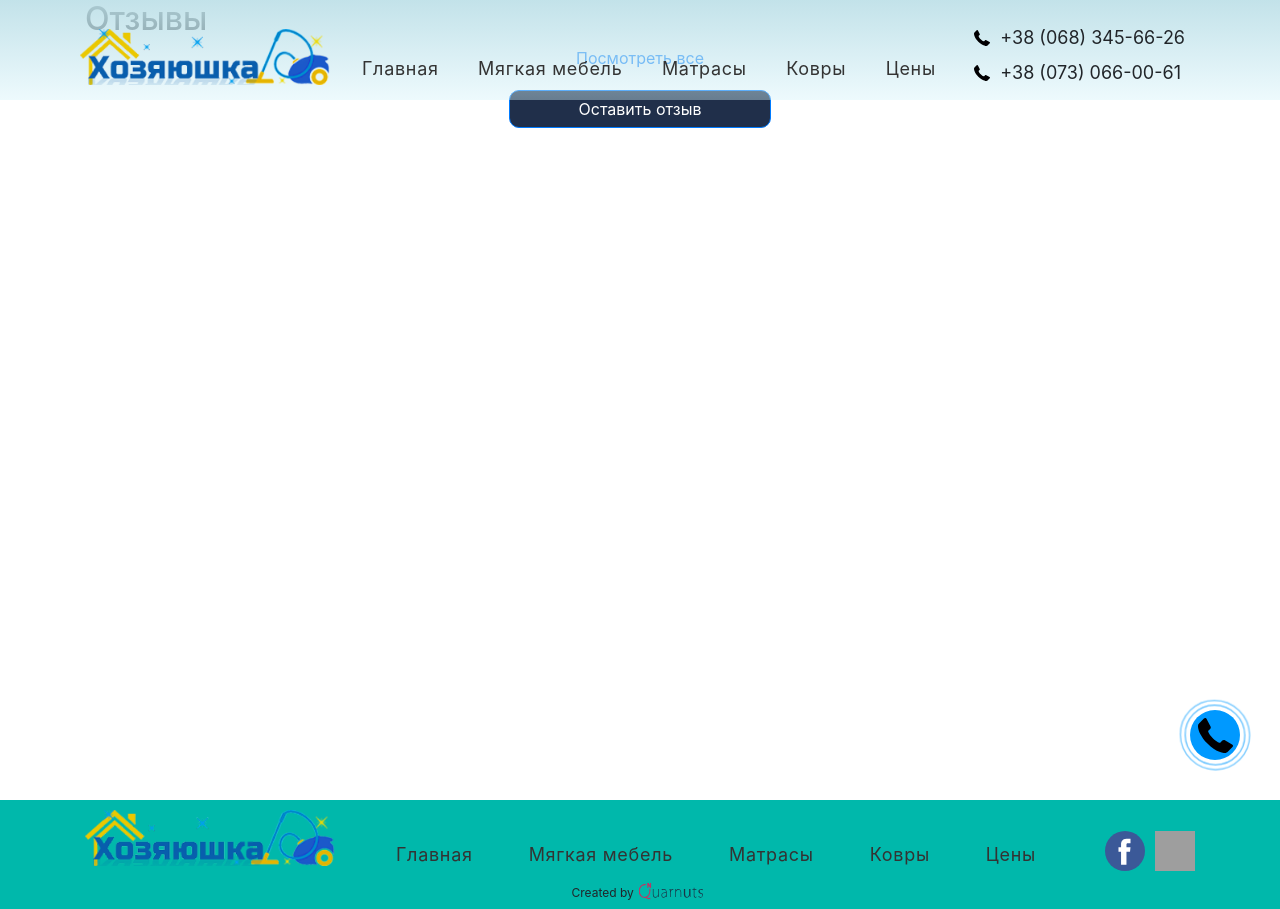
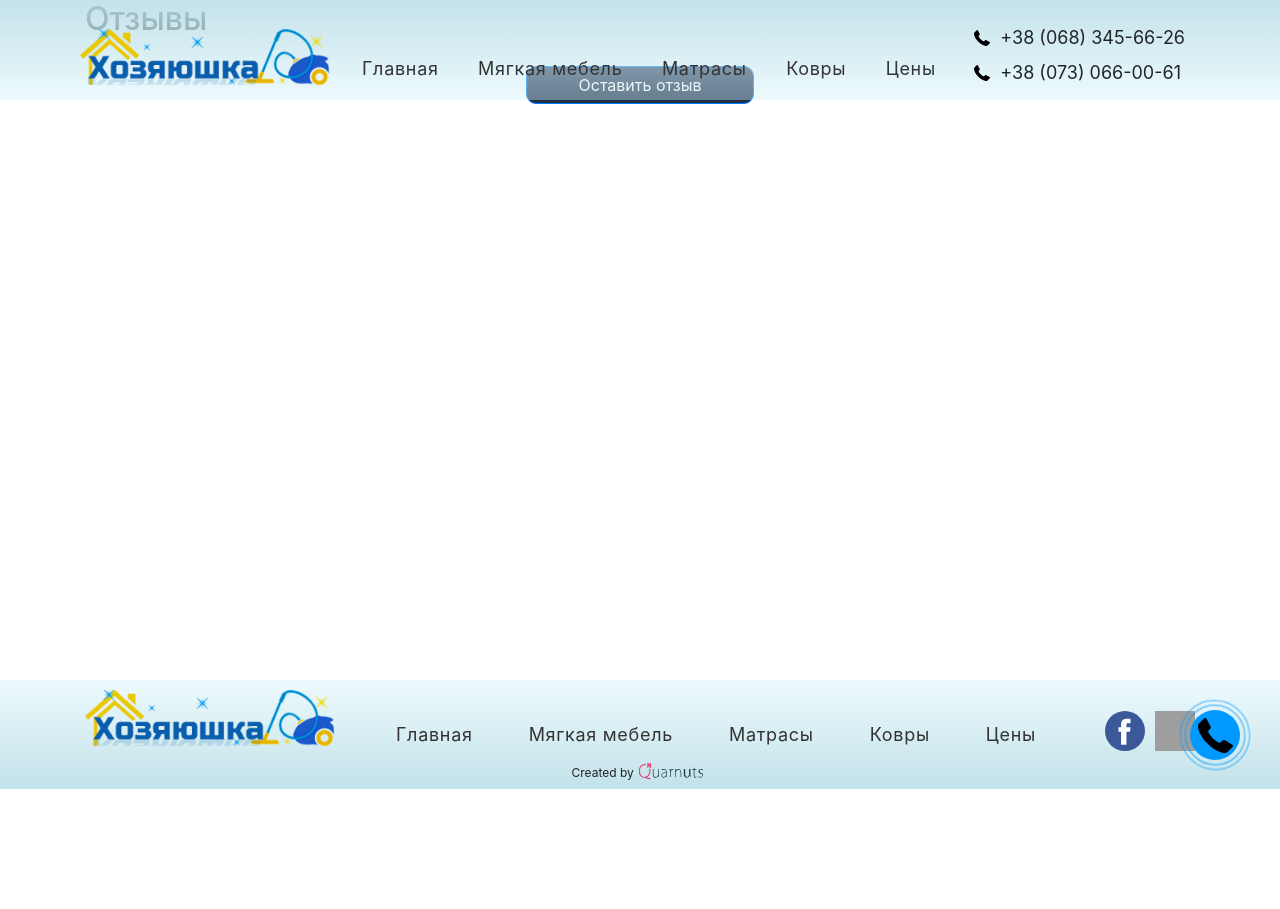
Before and after one commit to markxploder/hozyaushka, a Django app: page /reviews/ in a window 1280 px wide. After the commit the page ends 789 px from the top, so only its background shows below. Run offline with Django 3.2, Linux system fonts and the light colour scheme; data that the repository does not hold is empty; some libraries are stand-ins or nearby versions; grey boxes are pictures that could not be loaded.

Commit message:
Fix footer

```diff
--- a/hoz/static/css/base.css
+++ b/hoz/static/css/base.css
@@ -127,10 +127,11 @@ nav li {
 }
 
 footer {
-    background: rgb(0, 184, 171);
-    background-attachment: fixed;
-    background-repeat: no-repeat;
+    background: linear-gradient(to bottom, rgba(211, 242, 250, 0.4), rgba(188, 223, 231, 0.9));
     overflow: hidden;
+    position: relative;
+    bottom: 15%;
+    margin-bottom: -13%;
 }
 
 footer img {
@@ -140,7 +141,6 @@ footer img {
 }
 
 .copyright {
-    background: rgb(0, 184, 171);
     font-size: 12px;
 }
 .copyright img {
--- a/hoz/templates/hoz/reviews.html
+++ b/hoz/templates/hoz/reviews.html
@@ -25,46 +25,6 @@
             </div>
             {% endfor %}
         </div>
-        <div class="row reviews-row reviews-row-mobile">
-            <div id="carousel-mobile" class="carousel slide" data-ride="carousel">
-                <ol class="carousel-indicators">
-                    <li data-target="#carousel-mobile" data-slide-to="0" class="active"></li>
-                    <li data-target="#carousel-mobile" data-slide-to="1"></li>
-                    <li data-target="#carousel-mobile" data-slide-to="2"></li>
-                </ol>
-                <div class="carousel-inner">
-                    {% for post in posts_reviews %}
-                        {% if post == posts_reviews|first %}
-                        <div class="carousel-item active">
-                        {% else  %}
-                            <div class="carousel-item">
-                        {% endif %}
-                        <div class="col">
-                            <div class="card hoz-card">
-                                <div class="col">
-                                    {% if post.rating == 1 %}
-                                    <img class="card-img-top" src="{% static 'img/rating/confused.png' %}" alt="Rating">
-                                    {% elif post.rating == 2 %}
-                                    <img class="card-img-top" src="{% static 'img/rating/sad.png' %}" alt="Rating">
-                                    {% else %}
-                                    <img class="card-img-top" src="{% static 'img/rating/happy.png' %}" alt="Rating">
-                                    {% endif %}
-                                    <div class="card-body">
-                                        <h4 class="card-title">{{ post.author }}</h4>
-                                        <p class="card-text">{{ post.text|linebreaksbr }}</p>
-                                    </div>
-                                </div>
-                            </div>
-                        </div>
-                    </div>
-                    {% endfor %}
-                </div>
-            </div>
-        </div>
-        <div class="row justify-content-center">
-            <a href="">Посмотреть все</a>
-        </div>
-    </div>
 
     <!-- Button trigger modal -->
     <div class="row justify-content-center">
```
Also changed, not shown: hoz/static/css/main.css (+8 -4 lines), hoz/templates/hoz/main.html (+75 -1 lines).
